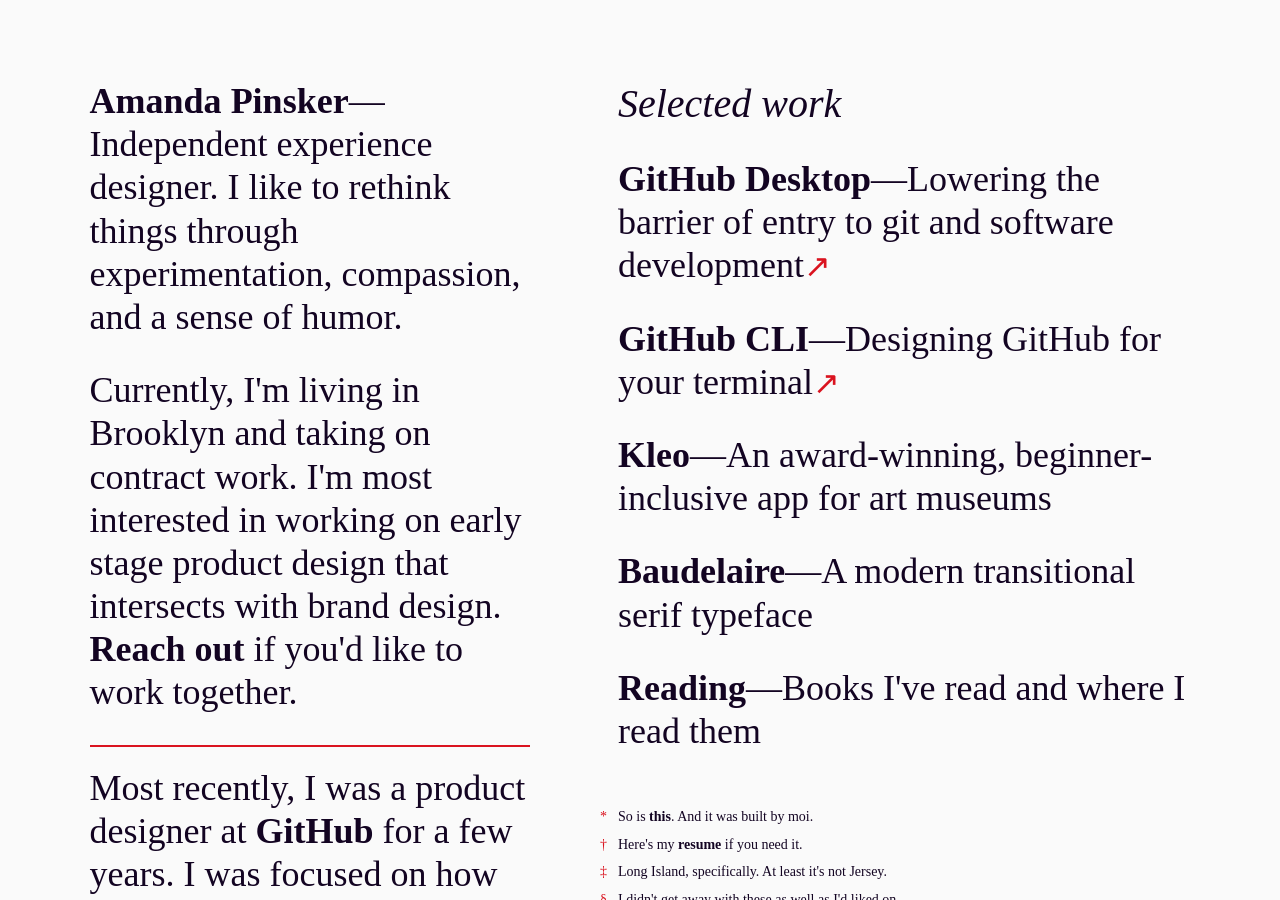
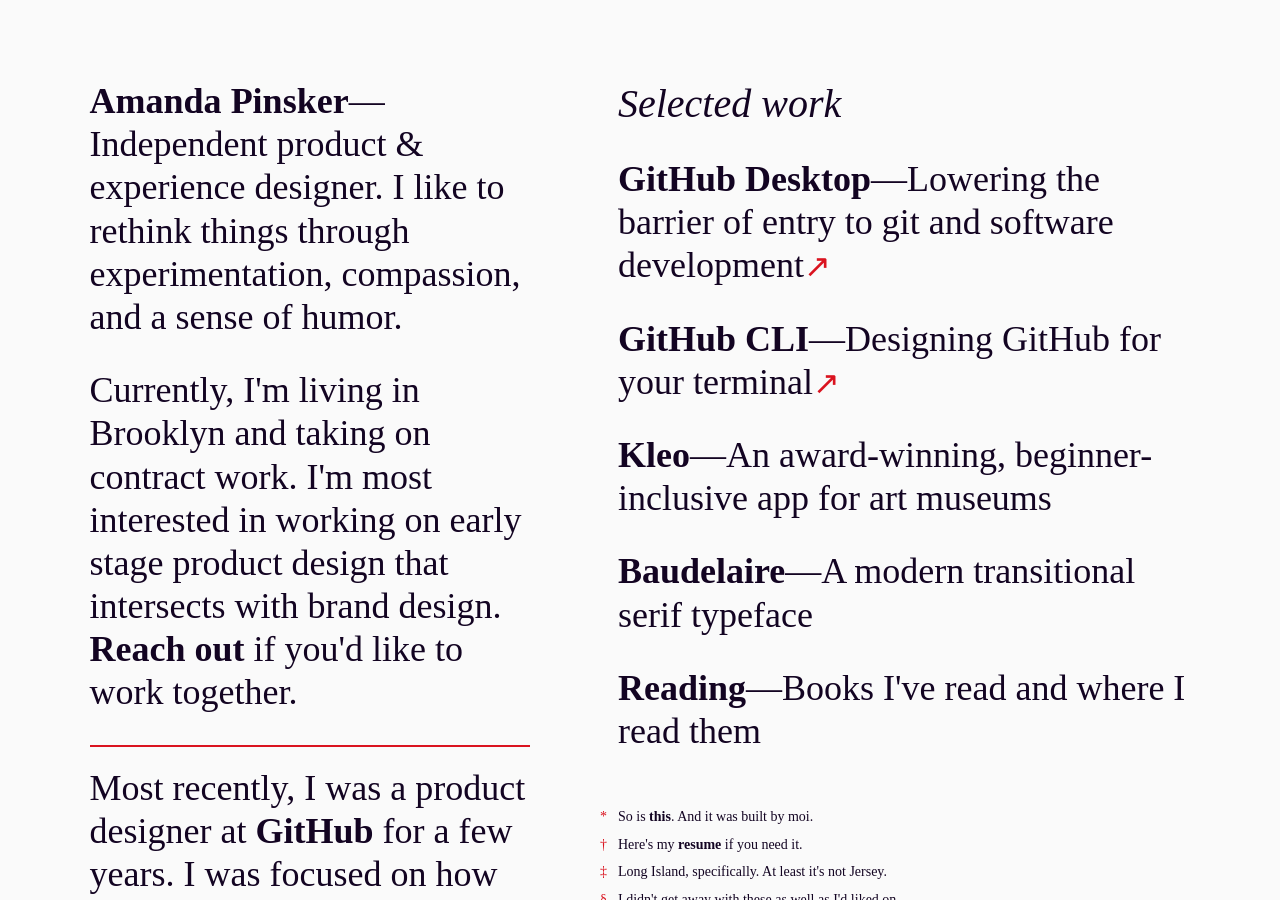
Before and after one commit to ampinsk/ampinsk.github.io, a Jekyll site: the page built from index.html, in a window 1280 px wide and 900 px high. Built offline with Jekyll 4.4.1, drawn with Linux system fonts in a browser that asks for light colours; some web fonts are replaced.

```diff
--- a/index.html
+++ b/index.html
@@ -9,7 +9,7 @@
   <div class="home">
     <div class="about column">
       <div>
-        <h1><span class="hint" title="Type my name and see what happens">Amanda</span> Pinsker</h1>—Independent experience designer. I like to rethink things through experimentation, compassion, and a sense of&nbsp;humor.
+        <h1><span class="hint" title="Type my name and see what happens">Amanda</span> Pinsker</h1>—Independent product & experience designer. I like to rethink things through experimentation, compassion, and a sense of&nbsp;humor.
       </div>
       <div>Currently, I'm living in Brooklyn and taking on contract work. I'm most interested in working on early stage product design that intersects with brand design. <a href="mailto:apinsker4@gmail.com">Reach out</a> if you'd like to work together.</div>
       <hr class="accent">
```
